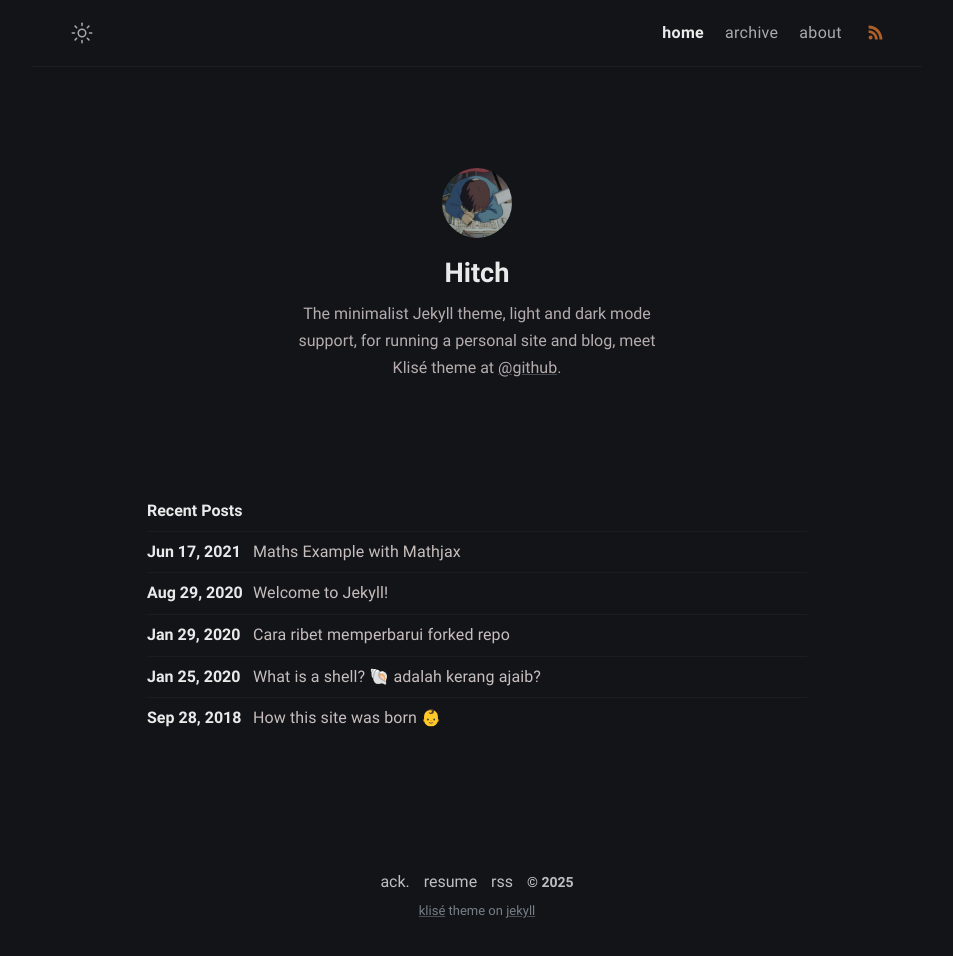
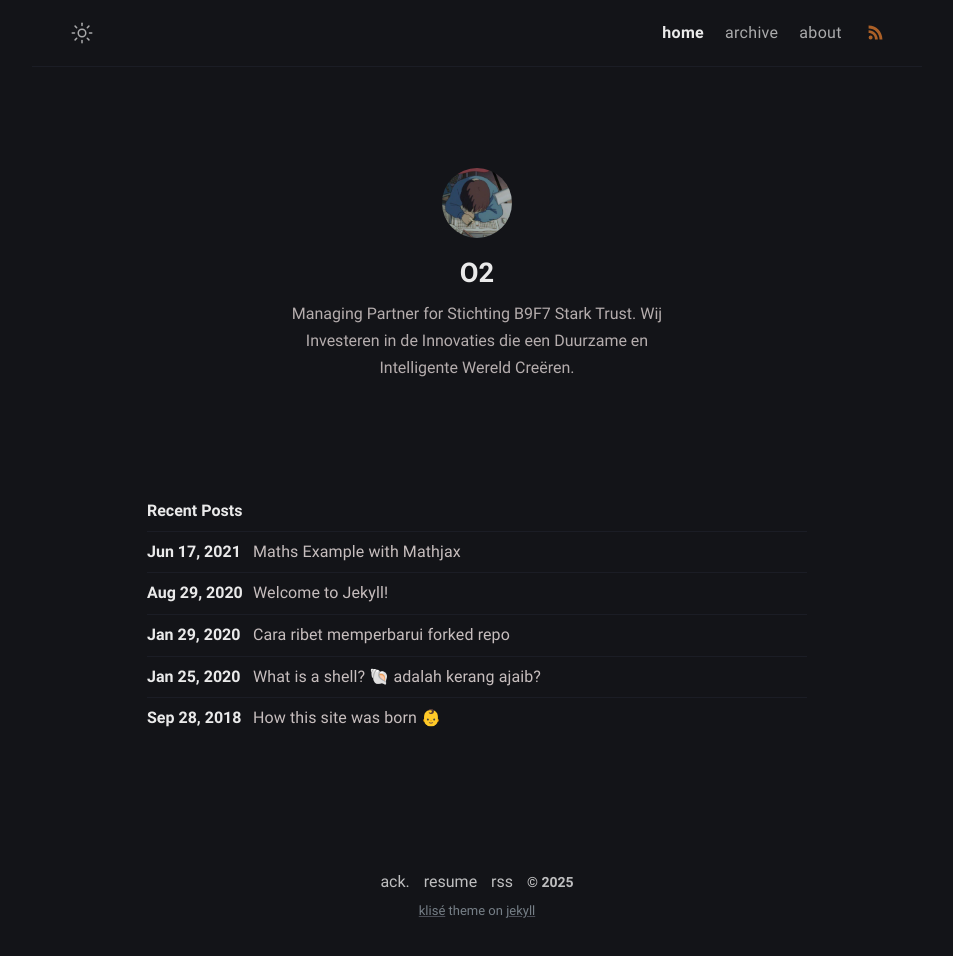
Before and after one commit to b9f7/o2, a Jekyll site: the page built from index.md, in a window 1280 px wide. Shown: the whole page, without its empty margins (163-1116 px from the left). Built offline with Jekyll 4.4.1, drawn with Linux system fonts in a browser that asks for light colours.

Commit message:
Update _config.yml

```diff
--- a/_config.yml
+++ b/_config.yml
@@ -11,10 +11,10 @@ mode: dark # default theme "dark" | "light"
 
 # Profile settings
 author:
-  name: Hitch # author name
+  name: O2 # author name
   bio: >- # tell to the world
-    The minimalist Jekyll theme, light and dark mode support, for running a personal site and blog,
-    meet Klisé theme at <a href="https://github.com/piharpi/jekyll-klise" target="_blank" rel="noopener">@github</a>.
+    Managing Partner for Stichting B9F7 Stark Trust.
+    Wij Investeren in de Innovaties die een Duurzame en Intelligente Wereld Creëren.
   username: username # general username
   github: github_username # github username
   twitter: twitter_username # twitter username
```
